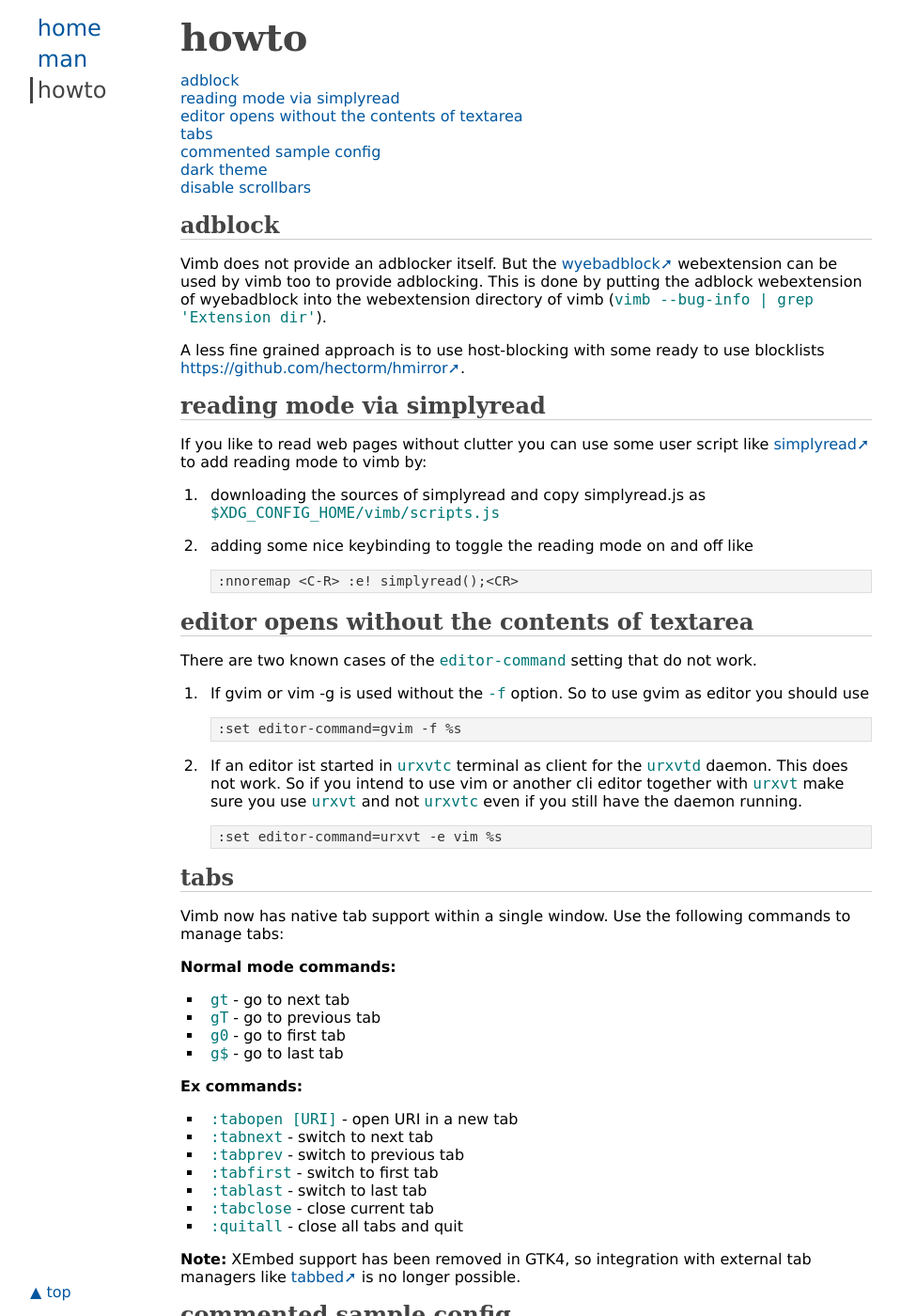
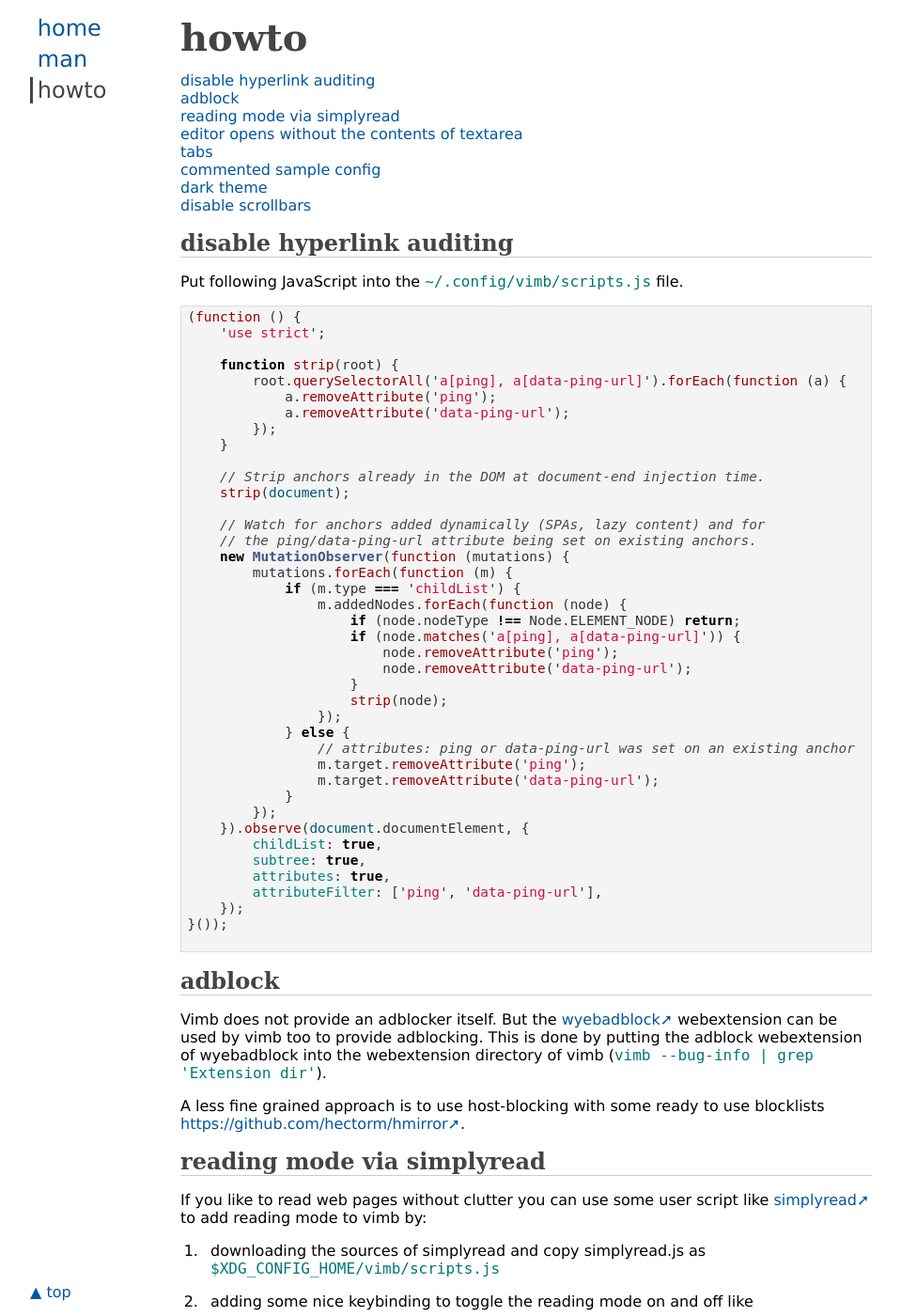
Before and after one commit to fanglingsu/vimb, a Jekyll site: the page built from howto.md, in a window 1280 px wide and 1400 px high. Shown: the whole window at 94% size, without its empty margins (160-1119 px from the left). Built offline with Jekyll 4.4.1, drawn with Linux system fonts in a browser that asks for light colours.

Commit message:
Add script to disable hyperlink auditing

````diff
--- a/howto.md
+++ b/howto.md
@@ -9,6 +9,52 @@ nav_title: howto
 # howto
 * toc
 {:toc}
+
+
+## disable hyperlink auditing
+Put following JavaScript into the `~/.config/vimb/scripts.js` file.
+```javascript
+(function () {
+    'use strict';
+
+    function strip(root) {
+        root.querySelectorAll('a[ping], a[data-ping-url]').forEach(function (a) {
+            a.removeAttribute('ping');
+            a.removeAttribute('data-ping-url');
+        });
+    }
+
+    // Strip anchors already in the DOM at document-end injection time.
+    strip(document);
+
+    // Watch for anchors added dynamically (SPAs, lazy content) and for
+    // the ping/data-ping-url attribute being set on existing anchors.
+    new MutationObserver(function (mutations) {
+        mutations.forEach(function (m) {
+            if (m.type === 'childList') {
+                m.addedNodes.forEach(function (node) {
+                    if (node.nodeType !== Node.ELEMENT_NODE) return;
+                    if (node.matches('a[ping], a[data-ping-url]')) {
+                        node.removeAttribute('ping');
+                        node.removeAttribute('data-ping-url');
+                    }
+                    strip(node);
+                });
+            } else {
+                // attributes: ping or data-ping-url was set on an existing anchor
+                m.target.removeAttribute('ping');
+                m.target.removeAttribute('data-ping-url');
+            }
+        });
+    }).observe(document.documentElement, {
+        childList: true,
+        subtree: true,
+        attributes: true,
+        attributeFilter: ['ping', 'data-ping-url'],
+    });
+}());
+
+```
 
 ## adblock
 {:#block}
````
